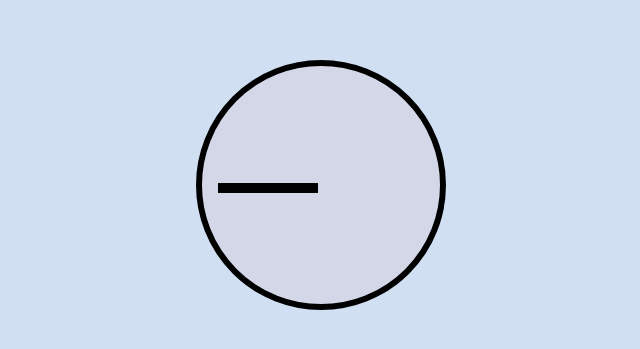
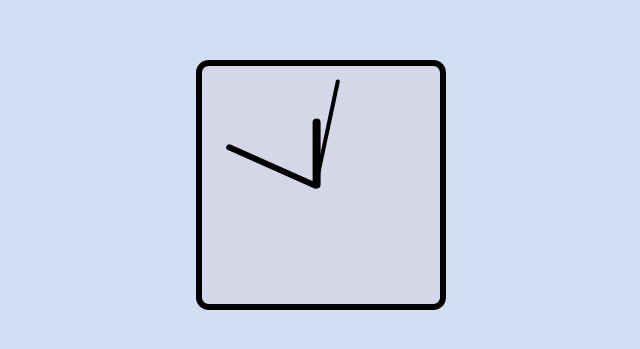
Before and after one commit to javiernu91/simple-clock, a plain HTML site: page index.html in a window 1280 px wide. Shown: the part 215-564 px from the top of the page, without its empty margins (319-959 px from the left). Drawn offline with Linux system fonts and the light colour scheme.

Commit message:
add the functionality and change some styles

```diff
--- a/index.html
+++ b/index.html
@@ -14,4 +14,5 @@
     <div class="hours"></div>
   </div>
 </body>
+<script src="./main.js"></script>
 </html>
--- /dev/null
+++ b/main.js
@@ -0,0 +1,25 @@
+const seconds = document.querySelector(".seconds");
+const minuts = document.querySelector(".minuts");
+const hours = document.querySelector(".hours");
+
+function setDate() {
+  // seconds.style.transform = `rotate(${sec} )`;
+  const now = new Date()
+  const sec = now.getSeconds();
+  // console.log(sec);
+  const secondsDegrees = ((sec / 60) * 360) + 90;
+  // console.log(secondsDegrees);
+  seconds.style.transform = `rotate(${secondsDegrees}deg)`
+
+  const min = now.getMinutes();
+  const minutsDegree = (((min / 60) * 360) + 90);
+  minuts.style.transform = `rotate(${minutsDegree}deg)`;
+  // console.log(min);
+
+  const hr = now.getHours();
+  const hoursDegree = ((hr / 12) * 360) + 90;
+  hours.style.transform = `rotate(${hoursDegree}deg)`
+
+}
+
+setInterval(setDate, 1000);
--- a/styles/style.css
+++ b/styles/style.css
@@ -25,17 +25,19 @@ body {
   height: 250px;
   background-color: var(--main-clock-color);
   border: solid 6px var(--secondary-clock-color);
-  border-radius: 50%;
+  border-radius: 5%;
   position: relative;
 }
 
 .hours, .minuts, .seconds {
-  height: 10px;
+  height:8px;
   background-color: var(--secondary-clock-color);
   position: absolute;
   top: 117px;
   right: 122px;
-
+  border-radius: 5px;
+  transform-origin: 98%;
+  /* transform: rotate(90deg); */
 }
 
 .hours {
@@ -43,8 +45,10 @@ body {
 }
 .minuts {
   width: 100px;
+  height: 6px;
 
 }
 .seconds {
-  width: 100px;
+  width: 110px;
+  height: 4px;
 }
```
